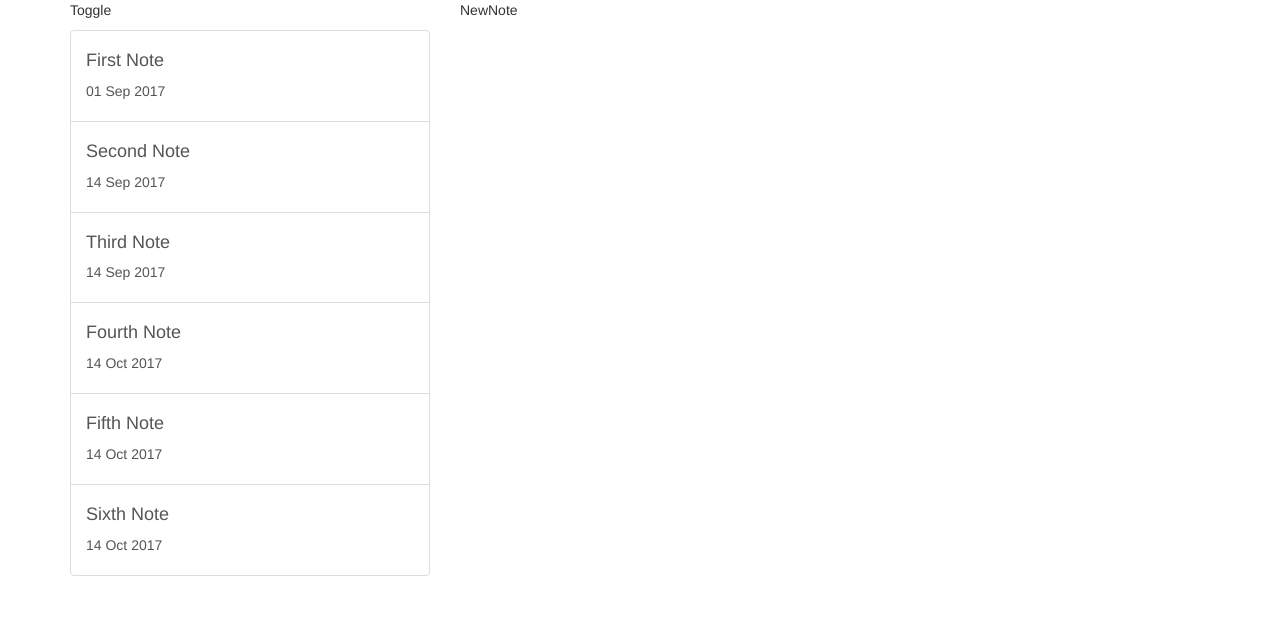
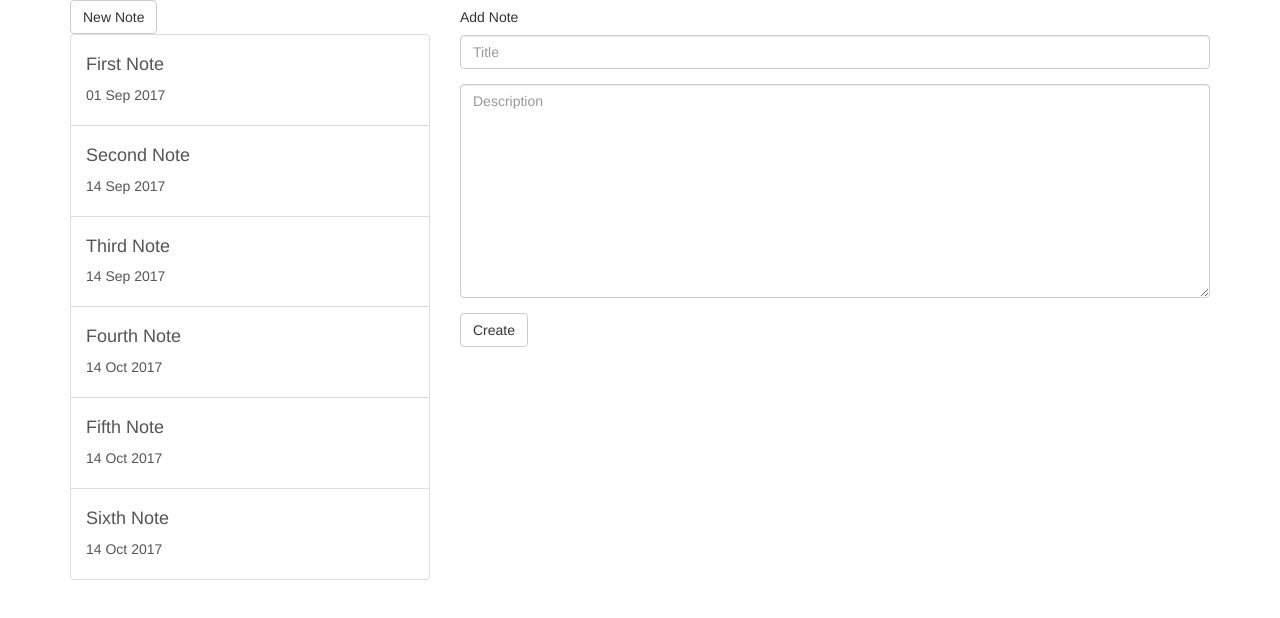
Before and after one commit to jollopre/notes, a React (Create React App) app: page /notes/new in a window 1280 px wide. Shown: the top 618 px of the page. Built offline with nearby package versions, Linux system fonts and the light colour scheme.

Commit message:
simplistic addNote component

```diff
--- /dev/null
+++ b/src/actions/notes.js
@@ -0,0 +1,11 @@
+export const CREATE_NOTE = 'CREATE_NOTE';
+export const UPDATE_NOTE = 'UPDATE_NOTE';
+
+export const createNote = ({ title = '', description = '' } = {}) => ({
+	type: CREATE_NOTE,
+	note: {
+		title,
+		description,
+		updated_at: Date.now()
+	},
+});
--- a/src/components/indexNote.js
+++ b/src/components/indexNote.js
@@ -4,7 +4,7 @@ import {
 	Route,
 	Switch
 } from 'react-router-dom';
-import Toggle from './toggle';
+import NewNoteLink from './newNoteLink';
 import ListNote from './listNote';
 import NewNote from './newNote';
 import ShowNote from './showNote';
@@ -17,7 +17,7 @@ export default class IndexNote extends Component {
 				<div className="col-xs-4">
 					<div className="row">
 						<div className="col-xs-12">
-							<Toggle />
+							<NewNoteLink />
 						</div>
 						<div className="col-xs-12">
 							<ListNote list={list} />
--- a/src/components/newNote.js
+++ b/src/components/newNote.js
@@ -1,7 +1,70 @@
 import React, { Component } from 'react';
+import { connect } from 'react-redux';
+import { createNote } from '../actions/notes';
 
-export default class NewNote extends Component {
+class NewNote extends Component {
+	constructor() {
+		super();
+		this.state = { title: null, description: null };
+		this.onChangeTitle = this.onChangeTitle.bind(this);
+		this.onChangeDescription = this.onChangeDescription.bind(this);
+		this.onSubmit = this.onSubmit.bind(this);
+	}
+	onChangeTitle(e) {
+		this.setState({ title: e.target.value });
+	}
+	onChangeDescription(e) {
+		this.setState({ description: e.target.value });
+	}
+ 	onSubmit(e) {
+ 		e.preventDefault();
+ 		const { createNote, history } = this.props;
+ 		const { title, description } = this.state;
+ 		createNote({ title, description });
+ 		history.push('/notes');
+	}
 	render() {
-		return (<p>NewNote</p>);
+		return (
+			<div className="row">
+				<div className="col-xs-12">
+					<h5>Add Note</h5>
+				</div>
+				<div className="col-xs-12">
+					<form onSubmit={this.onSubmit}>
+						<div className="form-group">
+							<label htmlFor="title" className="sr-only">Title</label>
+							<input
+								type="text"
+								className="form-control"
+								id="title"
+								placeholder="Title"
+								onChange={this.onChangeTitle}
+							/>
+						</div>
+						<div className="form-group">
+							<label htmlFor="description" className="sr-only">Description</label>
+							<textarea
+								className="form-control"
+								id="description"
+								rows="10"
+								placeholder="Description"
+								onChange={this.onChangeDescription}
+							/>
+						</div>
+						<button type="submit" className="btn btn-default">Create</button>
+					</form>
+				</div>
+			</div>
+		);
 	}
 }
+
+const mapDispatchToProps = (dispatch, ownProps) => {
+	return {
+		createNote: ({ title, description }) => {
+			return dispatch(createNote({ title, description }));
+		}
+	}
+};
+
+export default connect(null, mapDispatchToProps)(NewNote);
--- /dev/null
+++ b/src/components/newNoteLink.js
@@ -0,0 +1,12 @@
+import React, { Component } from 'react';
+import { Link } from 'react-router-dom';
+
+export default class NewNoteLink extends Component {
+	render() {
+		return (
+			<Link to="/notes/new" className="btn btn-default">
+				New Note
+			</Link>
+		);
+	}
+}
--- a/src/components/toggle.js
+++ /dev/null
@@ -1,7 +0,0 @@
-import React, { Component } from 'react';
-
-export default class Toggle extends Component {
-	render() {
-		return (<p>Toggle</p>);
-	}
-}
--- a/src/reducers/notes.js
+++ b/src/reducers/notes.js
@@ -1,5 +1,15 @@
+import { CREATE_NOTE } from '../actions/notes';
+
+const nextId = (notes) => {
+	return notes.reduce((max, note) => {
+		return note.id > max ? note.id : max;
+	}, -1) + 1;
+};
+
 export const notes = (state = [], action) => {
 	switch(action.type) {
+		case CREATE_NOTE:
+			return state.concat(Object.assign({ id: nextId(state) }, action.note));
 		default:
 			return state;
 	}
```
